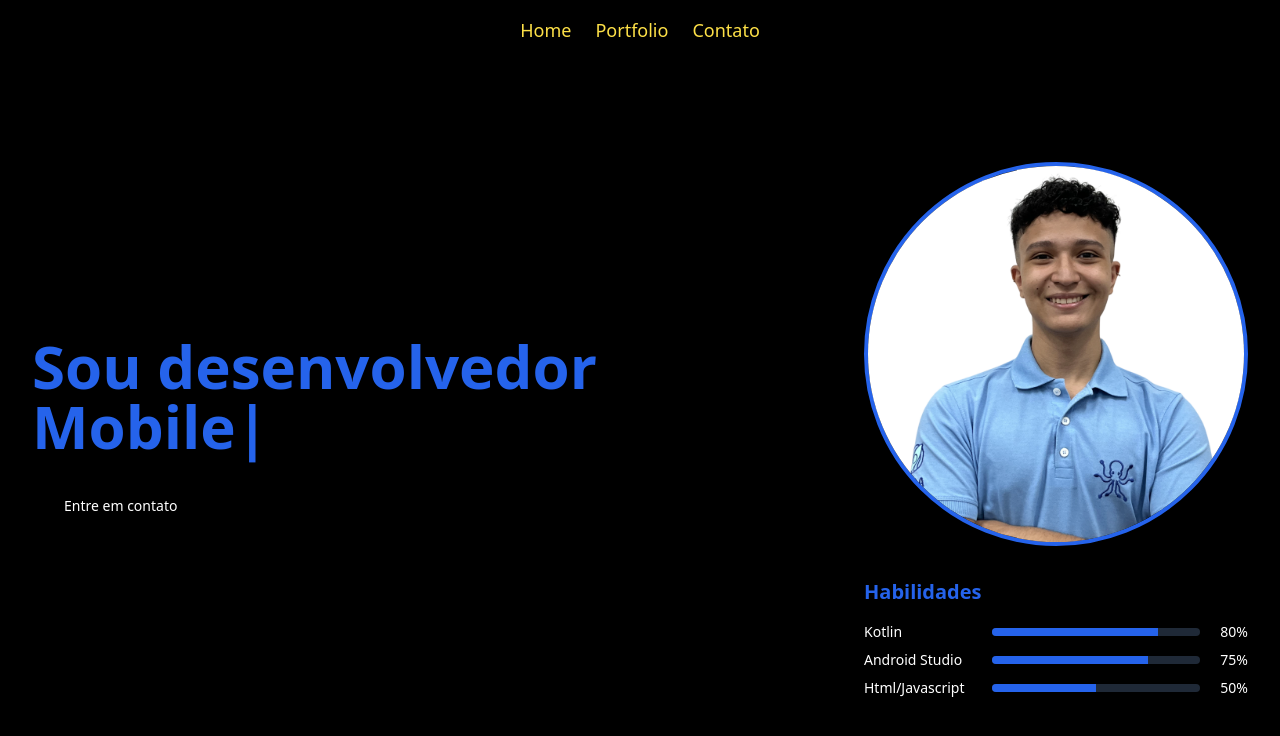
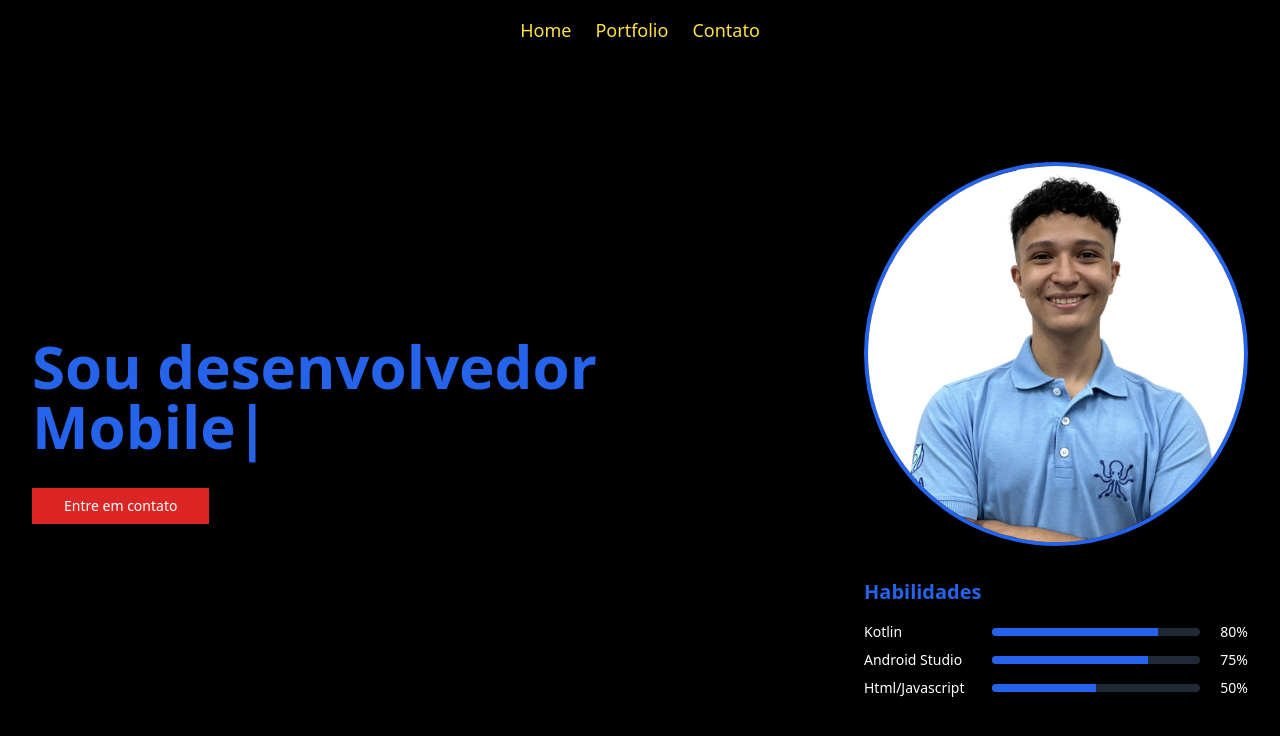
Before and after one commit to VictorZampella/meu_portfolio, a Next.js app: page / in a window 1280 px wide. Shown: the top 736 px of the page. Built offline with nearby package versions, Linux system fonts and the light colour scheme.

Commit message:
Update page.tsx

```diff
--- a/app/page.tsx
+++ b/app/page.tsx
@@ -18,7 +18,7 @@ export default function Home() {
         <div className="flex flex-col gap-8 lg:w-1/2 mb-8 lg:mb-0">
           <AnimatedText />
           <Button asChild>
-            <Link href="/contato" className="bg-blue-600 hover:bg-purple-700 text-white rounded-full w-fit px-8 py-4 text-lg">
+            <Link href="/contato" className="bg-red-600 hover:bg-purple-700 text-white rounded-full w-fit px-8 py-4 text-lg">
               Entre em contato
             </Link>
           </Button>
```
